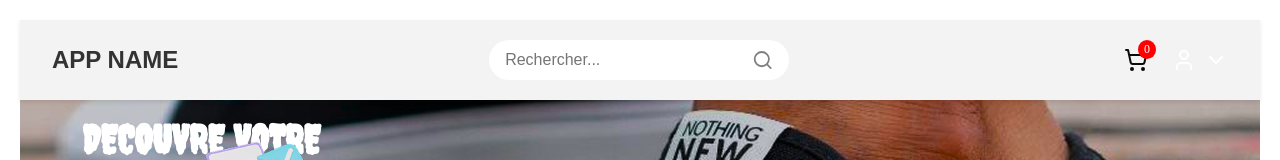
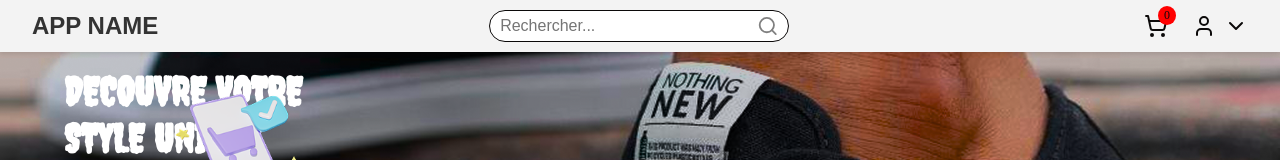
Before and after one commit to Niyomwungere-Richard/basic-vue-ecommerce, a Vue app: page / in a window 1280 px wide. Shown: the top 160 px of the page. Built offline with nearby package versions, Linux system fonts and the light colour scheme.

Commit message:
feat: enhance layout and styling across components, improve search functionality, and update cart handling

```diff
--- a/src/App.vue
+++ b/src/App.vue
@@ -1,5 +1,5 @@
 <template>
-  <div>
+  <div class="app-container">
     <Navbar />
     <Hero v-if="$route.name === 'homepage'" /> <!-- v-if -->
 
@@ -29,3 +29,10 @@ export default {
 
 }
 </script>
+
+<style>
+.app-container {
+  position: relative;
+
+}
+</style>
--- a/src/components/Filter.vue
+++ b/src/components/Filter.vue
@@ -77,7 +77,7 @@ export default {
 <style scoped>
 .filters {
     width: 250px;
-    padding: 20px;
+    /* padding: 20px; */
     background-color: #f5f5f5;
     border-radius: 8px;
 }
--- a/src/components/Footer.vue
+++ b/src/components/Footer.vue
@@ -75,13 +75,13 @@ const socials = ref({
 <style scoped>
 /* Le CSS est scoped pour ne pas impacter le reste du site */
 .site-footer {
-  background-color: #f3f3f3;
+  background-color: #C4C4C4;
   color: #333;
   padding: 40px 20px 20px 20px;
   font-family: 'Arial', sans-serif;
   border-radius: 20px 20px 0 0;
   max-width: 1200px;
-  margin: 40px auto 0 auto;
+  margin: 40px 20px 0 20px;
 }
 
 .footer-container {
--- a/src/components/Navbar.vue
+++ b/src/components/Navbar.vue
@@ -4,17 +4,17 @@
 
         <div class="search-box">
             <input type="text" v-model="textSearch" placeholder="Rechercher..." />
-            <Search class="icon"/>
+            <Search class="icon"  />
         </div>
 
         <div class="actions">
-            <div @click="goToCart" class="clickable-icon">
+            <div @click="$router.push('/cart')" class="clickable-icon">
                 <ShoppingCart />
                 <span class="cart-count">{{ cartStore.cartCount }}</span>
             </div>
 
             <div @click="toggleMenu" class="clickable-icon">
-                <User class="utilisateur"/>
+                <User class="utilisateur" />
                 <ChevronDown class="flèche" />
             </div>
         </div>
@@ -22,8 +22,6 @@
 </template>
 
 <script>
-import { ref } from 'vue';
-import { useRouter } from 'vue-router';
 import { Search, ShoppingCart, ChevronDown, User } from '@lucide/vue';
 import { useCartStore } from '../stores/cartStore';
 
@@ -36,65 +34,51 @@ export default {
         User
     },
 
+    data() {
+        return {
+            textSearch: ''
+        }
+    },
+
+    watch: {
+        textSearch(newValue){
+            this.cartStore.setKeyWOrd(newValue)
+        }
+    },
     emits: ['search'],
-
-    setup(props, { emit }) {
-
-        const router = useRouter();
+    setup() {
         const cartStore = useCartStore();
-
-
-        const isLoggedIn = ref(false);
-        const textSearch = ref('');
-        const openMenu = ref(false);
-
-
-        function onSearch() {
-            emit('search', textSearch.value);
-        }
-
-        function toggleMenu() {
-            openMenu.value = !openMenu.value;
-        }
-
-        function goToCart() {
-            router.push('/cart');
-        }
-        return {
-            isLoggedIn,
-            textSearch,
-            openMenu,
-            onSearch,
-            toggleMenu,
-            goToCart,
-            cartStore
-        };
+        return { cartStore };
     }
 }
 </script>
 
 <style scoped>
 .navbar {
+    position: sticky;
+    top: 0;
+    left: 0;
     display: flex;
-    flex-wrap:nowrap ;
+    flex-wrap: nowrap;
     justify-content: space-between;
     align-items: center;
-    padding: 0 2rem;
-      background-color: #f3f3f3;
-    height: 10vh;
+    padding: 10px 2rem;
+    background-color: #f3f3f3;
+    /* height: 40px; */
     box-shadow: 0 2px 4px rgba(0, 0, 0, 0.1);
-    position: sticky;
-    top: 0;
     z-index: 10;
 }
- .search-box {
+
+.search-box {
     display: flex;
     align-items: center;
     background-color: white;
-    padding: 0.5rem 1rem;
+    padding: 3px 10px;
     border-radius: 20px;
     width: 300px;
+    border: 1px solid;
 }
+
 .search-box input {
     border: none;
     outline: none;
@@ -102,14 +86,18 @@ export default {
     color: gray;
     font-size: 1rem;
 }
-.search-box .icon {    color: gray;
+
+.search-box .icon {
+    color: gray;
     margin-left: 0.5rem;
     cursor: pointer;
 }
+
 .actions {
     display: flex;
     align-items: center;
 }
+
 .clickable-icon {
     display: flex;
     align-items: center;
@@ -117,9 +105,10 @@ export default {
     cursor: pointer;
     position: relative;
 }
+
 .cart-count {
     background-color: #ff0000;
-    color: white;
+    /* color: white; */
     border-radius: 50%;
     padding: 2px 6px;
     font-size: 12px;
@@ -128,6 +117,7 @@ export default {
     top: -8px;
     right: -8px;
 }
+
 .nom {
     font-size: 1.5rem;
     font-weight: bold;
@@ -135,12 +125,13 @@ export default {
     color: #333;
     margin: 0;
 }
+
 .utilisateur {
-    color: white;
+    /* color: white; */
 }
+
 .flèche {
-    color: white;
+    /* color: white; */
     margin-left: 0.5rem;
 }
-
 </style>
--- a/src/components/ProductCard.vue
+++ b/src/components/ProductCard.vue
@@ -41,7 +41,9 @@ export default {
   },
   methods: {
     acheter() {
-      this.$router.push(`/product/${this.items.id}`);
+      this.cartStore.clearCart();
+      this.cartStore.addToCart(this.items);
+      this.$router.push(`/cart`);
     },
     ajouterPanier() {
       console.log('Ajouter au panier :', this.items.name);
--- a/src/stores/cartStore.js
+++ b/src/stores/cartStore.js
@@ -4,6 +4,9 @@ import { ref, computed } from 'vue';
 export const useCartStore = defineStore('cart', () => {
     // 1. Le "State" (Les données du panier)
     const items = ref([]);
+    const keyword = ref('');
+
+
 
     const cartCount = computed(() => {
         return items.value.reduce((total, items) => total + items.quantity, 0);
@@ -37,6 +40,10 @@ export const useCartStore = defineStore('cart', () => {
         }
     }
 
+    function setKeyWOrd(word) {
+        keyword.value = word
+    }
+
     // Vider le panier
     function clearCart() {
         items.value = [];
@@ -44,10 +51,12 @@ export const useCartStore = defineStore('cart', () => {
 
     return {
         items,
+        keyword,
         cartCount,
         totalPrice,
         addToCart,
         removeFromCart,
-        clearCart
+        clearCart,
+        setKeyWOrd
     };
 });
--- a/src/style.css
+++ b/src/style.css
@@ -12,7 +12,7 @@ body {
     flex-direction: column;
     align-items: center;
     justify-content: center;
-    padding: 20px;
+    padding: 0;
     min-width: 100vw;
     margin: 0 auto;
     color: hsl(0, 9%, 4%);
--- a/src/views/ProductsPage.vue
+++ b/src/views/ProductsPage.vue
@@ -12,11 +12,16 @@
 <script>
 import Filter from '@/components/Filter.vue';
 import ProductCard from '@/components/ProductCard.vue';
+import { useCartStore } from '@/stores/cartStore';
 
 export default {
     components: {
         Filter,
         ProductCard
+    },
+    setup(){
+        const store = useCartStore()
+        return { store }
     },
     data() {
         return {
@@ -57,6 +62,9 @@ export default {
                 });
             }
 
+            const localKeyword = this.store.keyword.toLowerCase()
+            list = list.filter((product)=> (product.name).toLowerCase().includes(localKeyword));
+
             return list;
         }
     },
@@ -73,6 +81,7 @@ export default {
 .products-container {
     display: flex;
     gap: 30px;
+    padding: 0 20px;
 }
 
 .cards-container {
```
